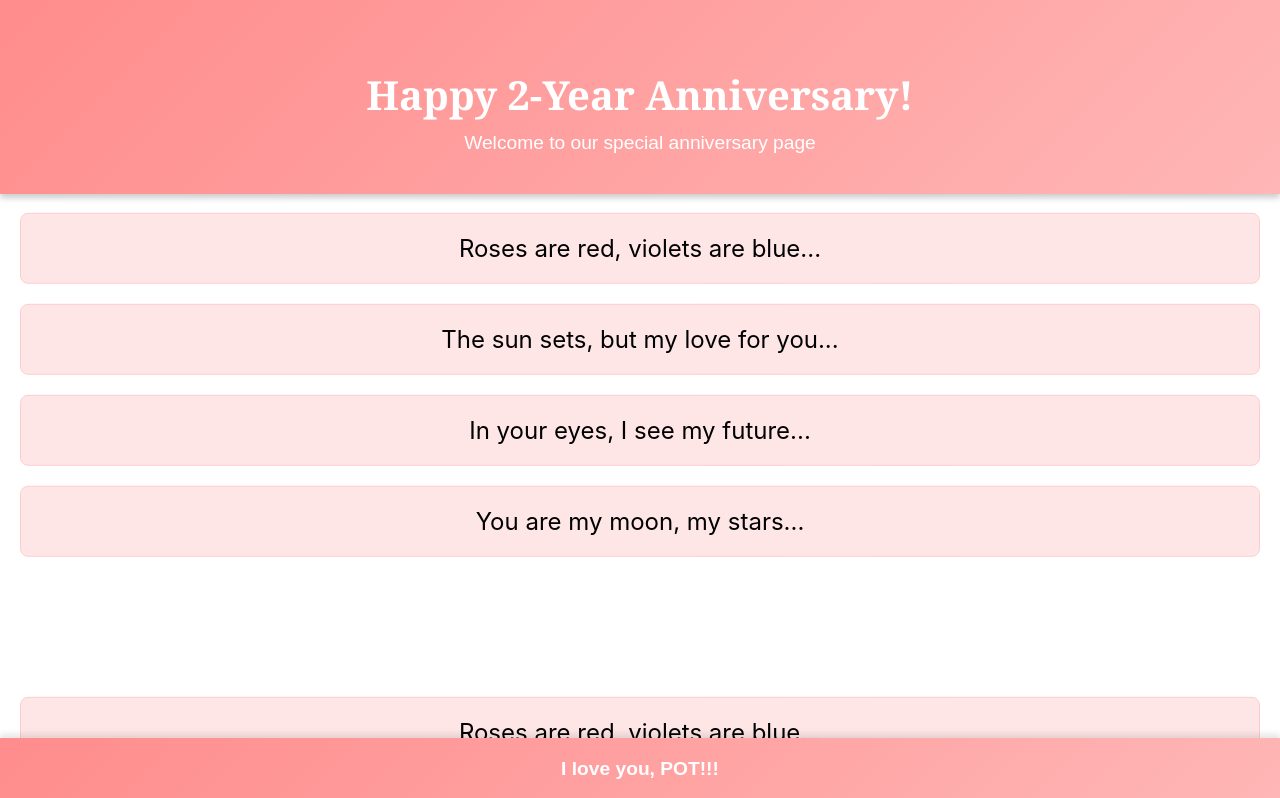
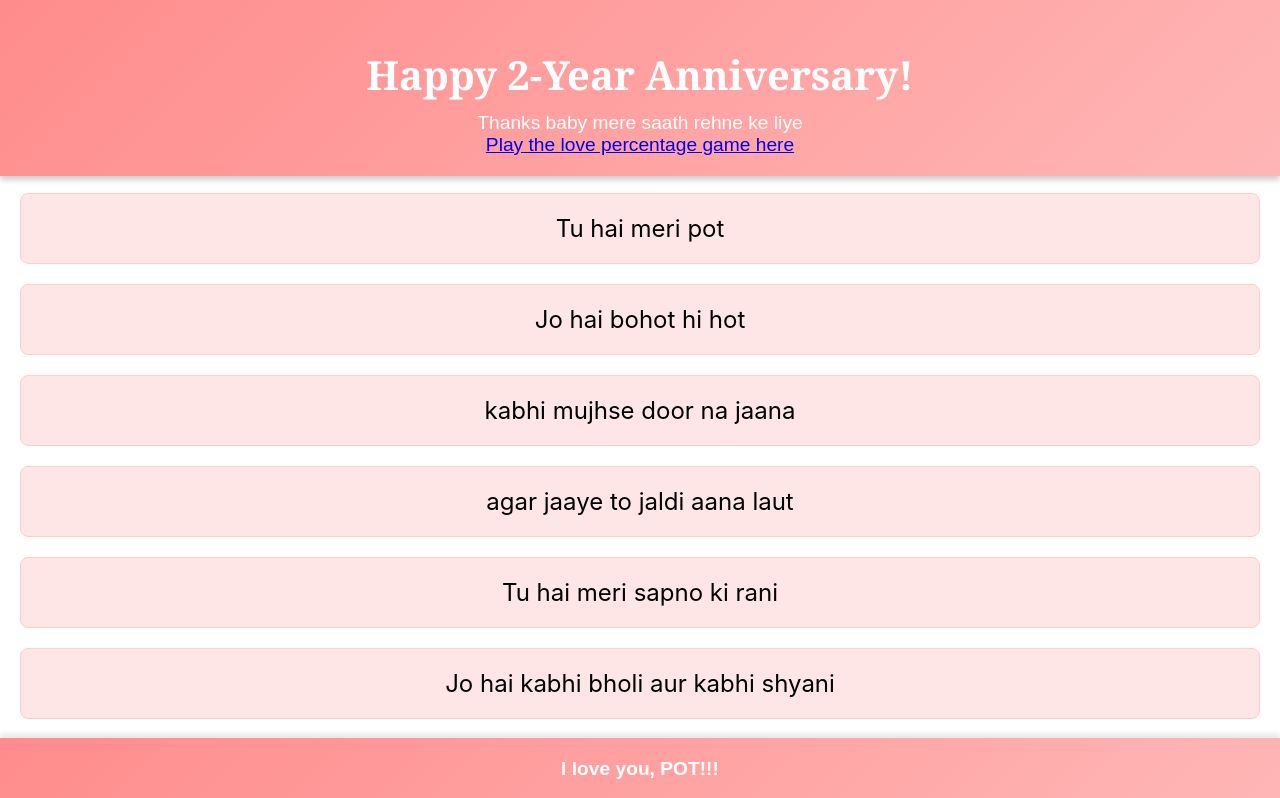
Before and after one commit to SamanvayLamba/2yr, a React (Create React App) app: page / in a window 1280 px wide. Shown: the top 798 px of the page. Built offline with nearby package versions, Linux system fonts and the light colour scheme.

Commit message:
Add poem and hearts

```diff
--- a/src/components/Header.css
+++ b/src/components/Header.css
@@ -33,3 +33,75 @@
 .header h1 span {
     font-size: 1.5em; /* Larger heart icons */
 }
+
+@keyframes heart-hug {
+    0% {
+        left: -50px;
+        opacity: 1;
+    }
+    50% {
+        left: calc(50% - 25px);
+        opacity: 1;
+    }
+    100% {
+        left: 100%;
+        opacity: 0;
+    }
+}
+
+.heart {
+    position: absolute;
+    width: 50px;
+    height: 50px;
+    background-color: red;
+    transform: rotate(-45deg);
+    transform-origin: 0 100%;
+    animation: heart-hug 3s ease-in-out forwards;
+}
+
+.heart::before,
+.heart::after {
+    content: '';
+    position: absolute;
+    width: 50px;
+    height: 50px;
+    background-color: red;
+    border-radius: 50%;
+}
+
+.heart::before {
+    top: -25px;
+    left: 0;
+}
+
+.heart::after {
+    left: 25px;
+    top: 0;
+}
+
+.heart2 {
+    animation-delay: 0.5s;
+}
+
+.header {
+    position: relative;
+    text-align: center;
+    padding: 20px;
+}
+
+.header-content {
+    position: relative;
+    z-index: 2;
+}
+
+.hearts {
+    position: absolute;
+    top: 0;
+    left: 0;
+    width: 100%;
+    height: 100px; /* Adjust based on your needs */
+    display: flex;
+    justify-content: center;
+    align-items: center;
+    overflow: hidden;
+}
--- a/src/components/InfiniteScroll.tsx
+++ b/src/components/InfiniteScroll.tsx
@@ -7,10 +7,18 @@ const InfiniteScroll: React.FC = () => {
 
     const loadMoreQuotes = useCallback(() => {
         const newQuotes = [
-            "Roses are red, violets are blue...",
-            "The sun sets, but my love for you...",
-            "In your eyes, I see my future...",
-            "You are my moon, my stars...",
+            "Tu hai meri pot",
+            "Jo hai bohot hi hot",
+            "kabhi mujhse door na jaana",
+            "agar jaaye to jaldi aana laut",
+            "Tu hai meri sapno ki rani",
+            "Jo hai kabhi bholi aur kabhi shyani",
+            "Tere se door main to aisa",
+            "jaise hoti hai machhli bina pani",
+            "Tu hai meri sapno ki rani",
+            "Jo hai kabhi bholi aur kabhi shyani",
+            "Tere se door main to aisa",
+            "jaise hoti hai machhli bina pani",
             // Add more quotes here
         ];
         setQuotes((prevQuotes) => [...prevQuotes, ...newQuotes]);
--- a/src/components/header.tsx
+++ b/src/components/header.tsx
@@ -1,13 +1,35 @@
-import React from 'react';
-import './Header.css';  // Import the CSS file for styling
+
+import React, { useEffect, useState } from 'react';
+import './Header.css'; // Make sure to import your CSS file
 
 const Header: React.FC = () => {
+    const [showHearts, setShowHearts] = useState(true);
+
+    useEffect(() => {
+        const timer = setTimeout(() => {
+            setShowHearts(false);
+        }, 3000); // Hide hearts after 3 seconds
+
+        return () => clearTimeout(timer);
+    }, []);
+
     return (
         <header className="header">
             <div className="header-content">
                 <h1>Happy 2-Year Anniversary!</h1>
-                <p>Welcome to our special anniversary page</p>
+                <p>Thanks baby mere saath rehne ke liye</p>
+                <p>
+                    <a href="https://samanvay-loves-you.github.io/SlovesS/" target="_blank" rel="noopener noreferrer">
+                        Play the love percentage game here
+                    </a>
+                </p>
             </div>
+            {showHearts && (
+                <div className="hearts">
+                    <div className="heart heart1"></div>
+                    <div className="heart heart2"></div>
+                </div>
+            )}
         </header>
     );
 };
```
